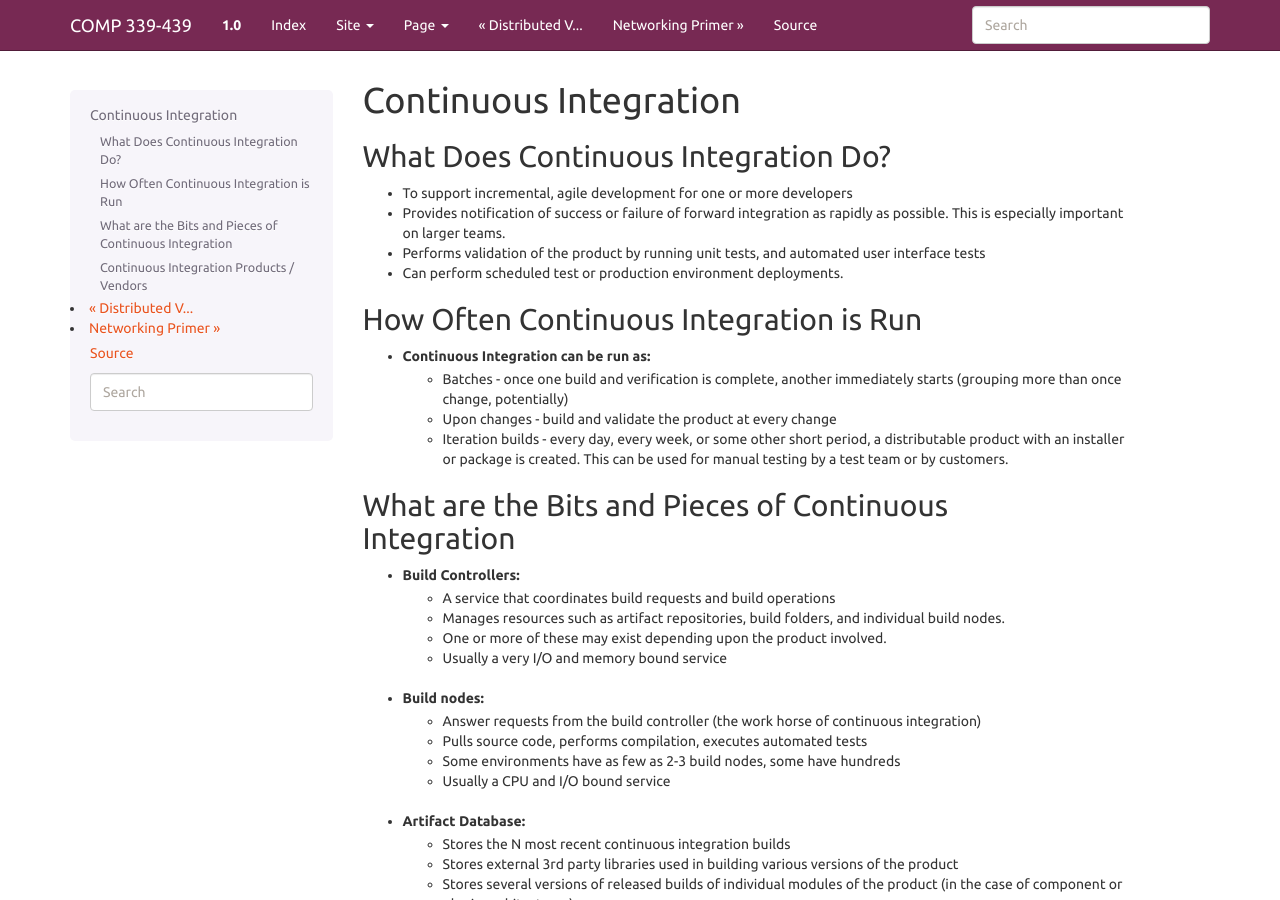
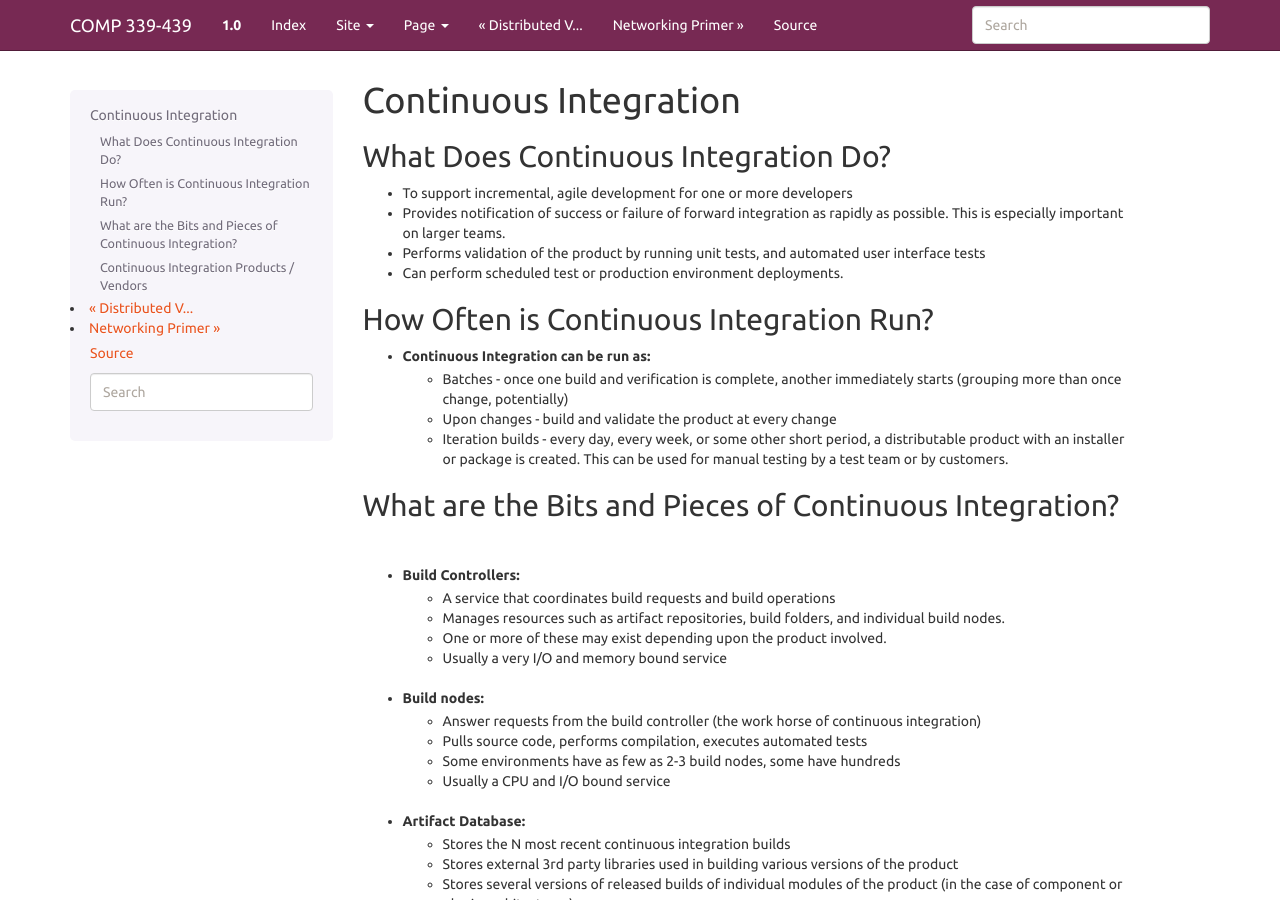
Before and after one commit to LoyolaChicagoBooks/distributedsystems, a Sphinx documentation site: the page built from source/ci.rst, in a window 1280 px wide and 900 px high. Built offline with Sphinx 7.4.7, drawn with Linux system fonts in a browser that asks for light colours.

Commit message:
CI diagrams

```diff
--- a/source/ci.rst
+++ b/source/ci.rst
@@ -10,8 +10,8 @@ What Does Continuous Integration Do?
 - Can perform scheduled test or production environment deployments.
 
 
-How Often Continuous Integration is Run
----------------------------------------
+How Often is Continuous Integration Run?
+----------------------------------------
 
 - Continuous Integration can be run as:
 	- Batches - once one build and verification is complete, another immediately starts (grouping more than once change, potentially)
@@ -19,8 +19,8 @@ How Often Continuous Integration is Run
 	- Iteration builds - every day, every week, or some other short period, a distributable product with an installer or package is created. This can be used for manual testing by a test team or by customers.
 
 
-What are the Bits and Pieces of Continuous Integration
-------------------------------------------------------
+What are the Bits and Pieces of Continuous Integration?
+-------------------------------------------------------
 
 - Build Controllers:
 	- A service that coordinates build requests and build operations
```
Also changed, not shown: source/figures/ci/ci_system.jpg (added), 1 other file.
